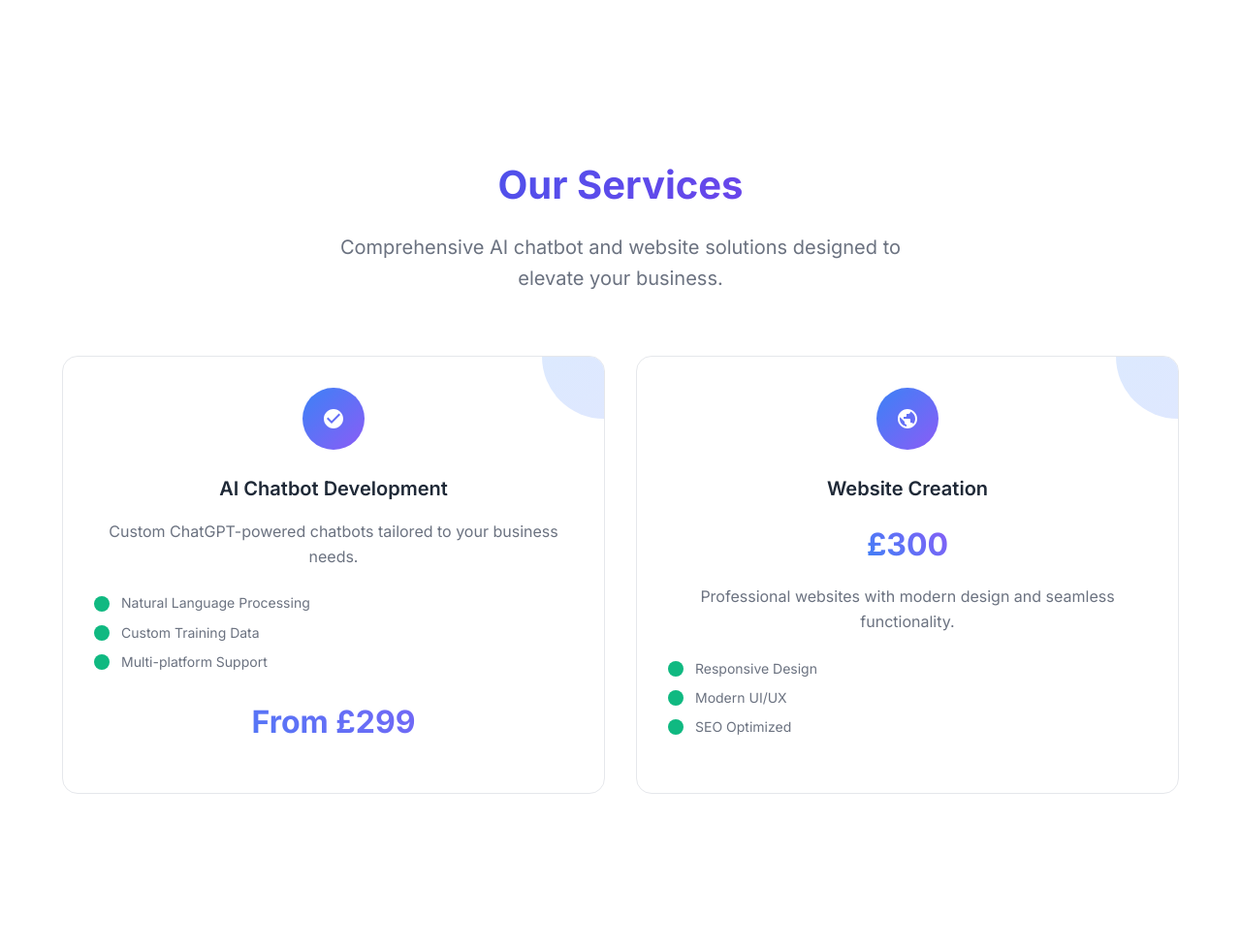
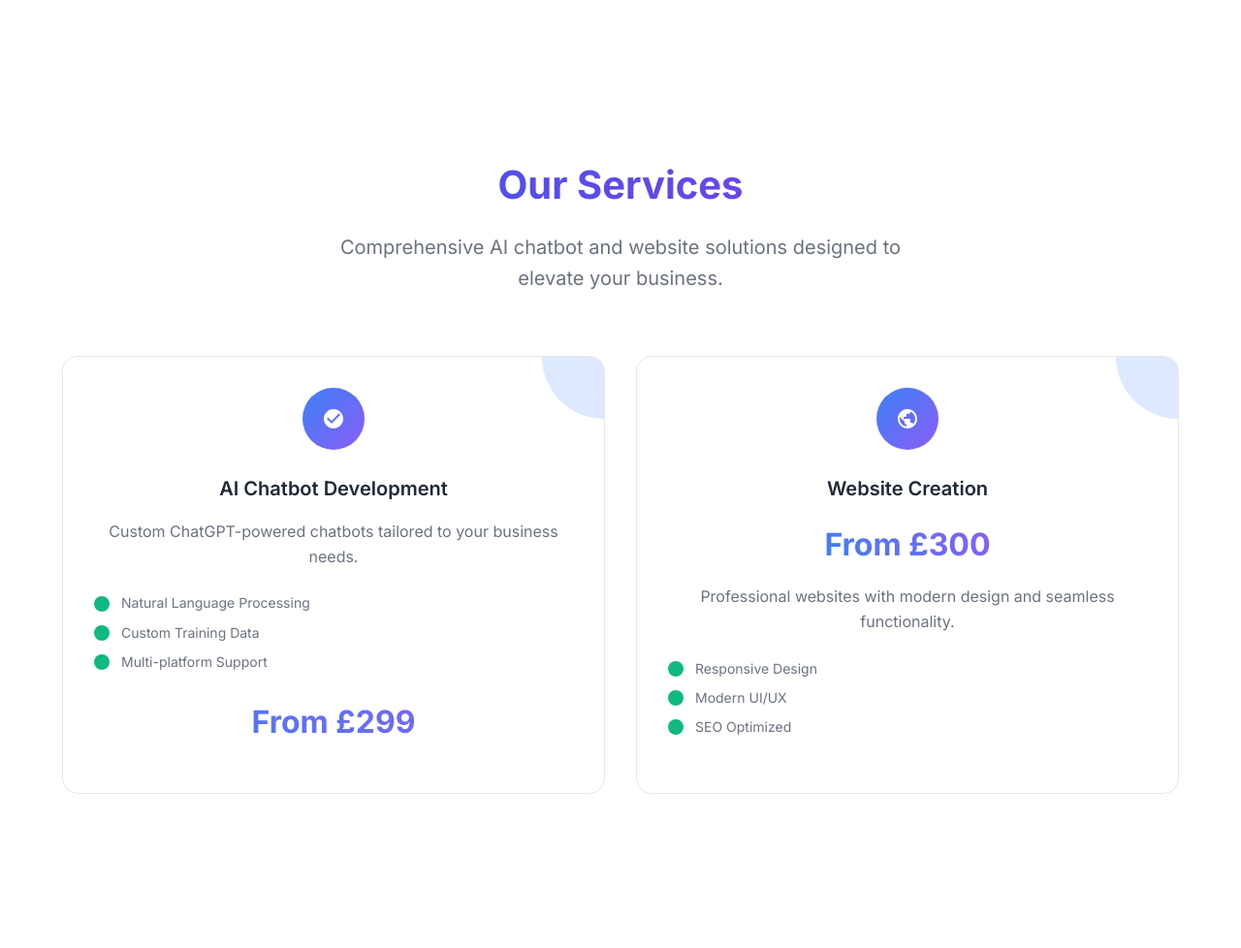
Before and after one commit to MattLee479/UpdatedWebsite2, a Flask app: page / in a window 1280 px wide. Shown: the part 824-1802 px from the top of the page at 97% size. Run offline with Flask 3, Linux system fonts and the light colour scheme; parts of the project's set-up code (start-up, migrations or seed data) failed here and were passed over.

Commit message:
Update index.html

```diff
--- a/templates/index.html
+++ b/templates/index.html
@@ -130,7 +130,7 @@
                     </div>
                     <h3>Website Creation</h3>
                     <div style="display: flex; align-items: center; justify-content: center; gap: 0.5rem; margin-bottom: 1rem;">
-                        <span class="price">£300</span>
+                        <span class="price">From £300</span>
                     </div>
                     <p>Professional websites with modern design and seamless functionality.</p>
                     <ul class="feature-list">
```
